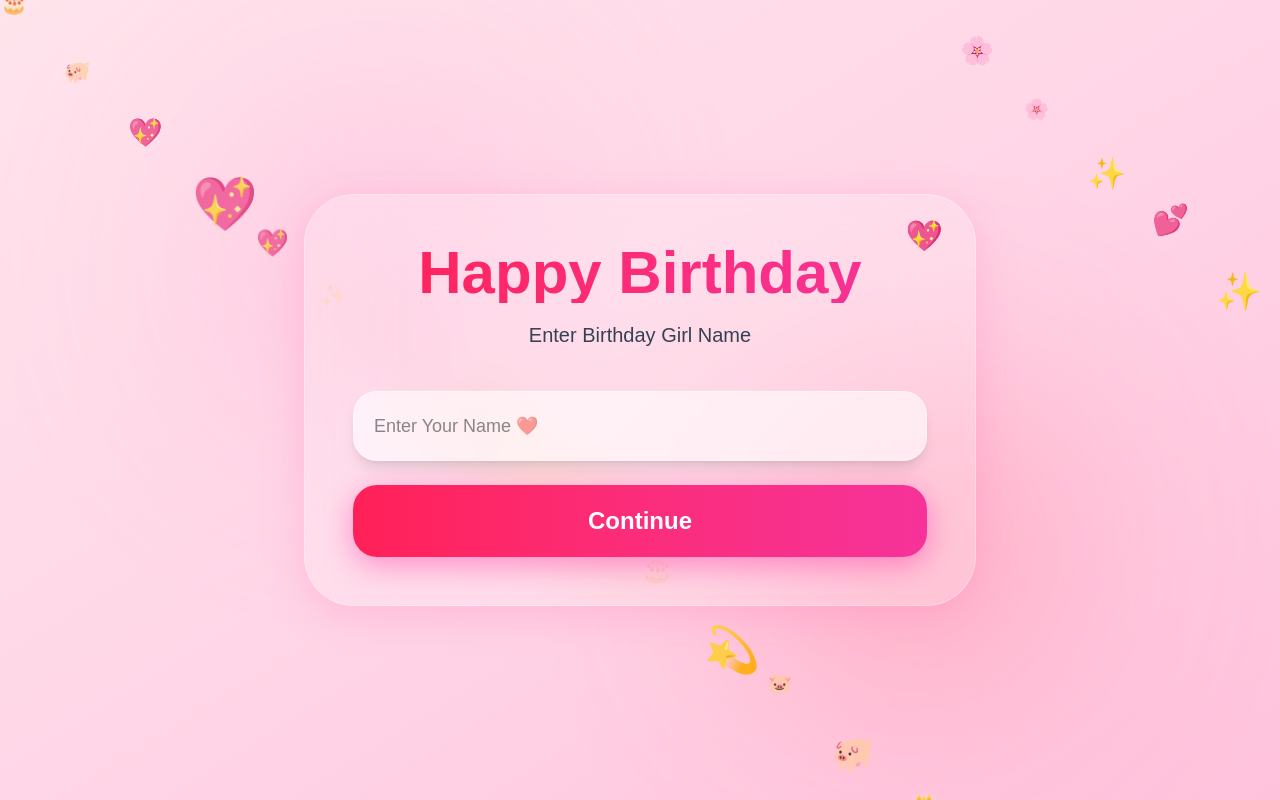
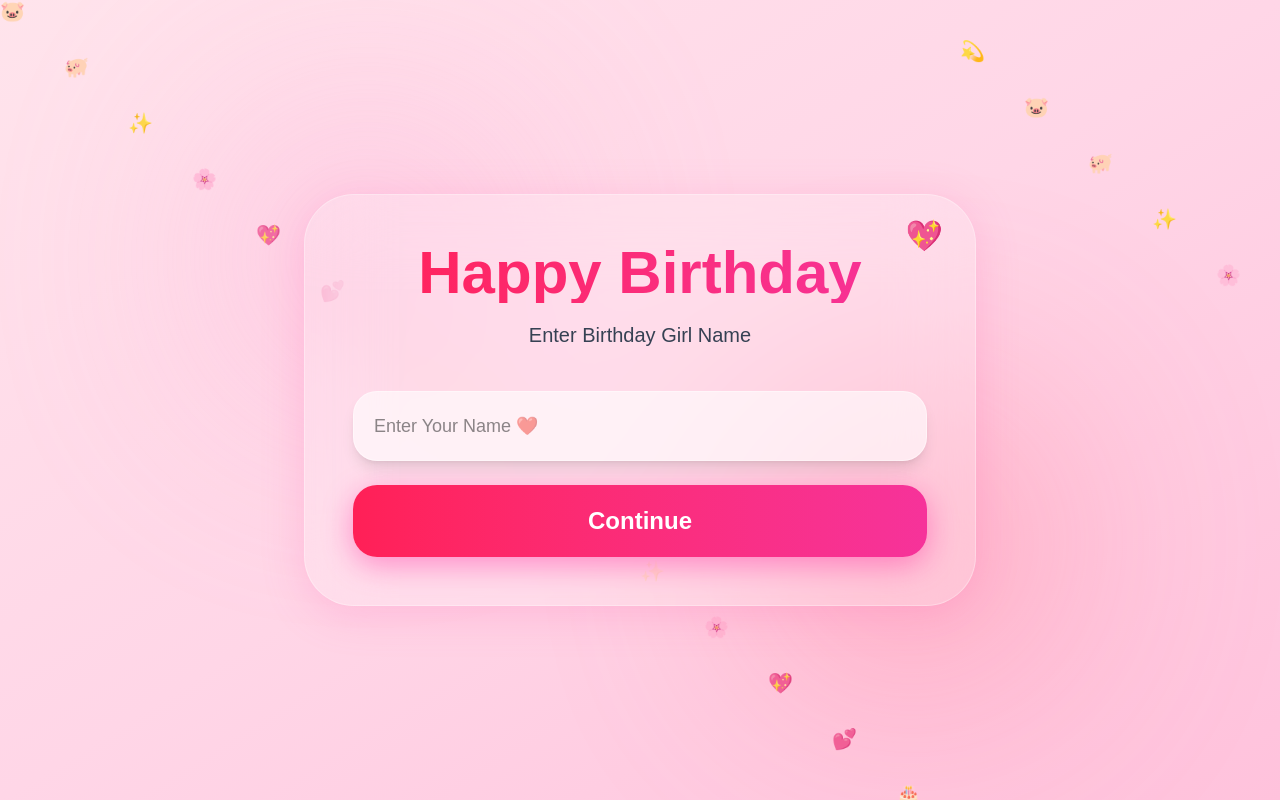
Before and after one commit to praveenprakash29/birthday-website.P3, a Next.js app: page / in a window 1280 px wide. Built offline with nearby package versions, Linux system fonts and the light colour scheme.

Commit message:
remove random and window

```diff
--- a/app/page.tsx
+++ b/app/page.tsx
@@ -183,17 +183,12 @@ export default function Home() {
                   style={{
                     left: `${(i * 5) % 100}%`,
                     top: `${(i * 7) % 100}%`,
-                    fontSize:
-  typeof window !== "undefined"
-    ? window.innerWidth < 768
-      ? `${12 + Math.random() * 18}px`
-      : `${18 + Math.random() * 35}px`
-    : "20px",
-                    animationDuration: `${2 + Math.random() * 4}s`,
+                   fontSize: "20px",
+                    animationDuration: "3s",
                     transform: `rotate(${i * 20}deg)`
                   }}
                 >
-                  {emojis[Math.floor(Math.random() * emojis.length)]}
+                  {emojis[i % emojis.length]}
                 </div>
               );
             })}
@@ -455,16 +450,11 @@ export default function Home() {
                   style={{
                     left: `${(i * 5) % 100}%`,
                     top: `${(i * 7) % 100}%`,
-                    fontSize:
-  typeof window !== "undefined"
-    ? window.innerWidth < 768
-      ? `${12 + Math.random() * 18}px`
-      : `${18 + Math.random() * 35}px`
-    : "20px",
-                    animationDuration: `${2 + Math.random() * 4}s`,
+                   fontSize: "20px",
+                    animationDuration: "3s",
                   }}
                 >
-                  {emojis[Math.floor(Math.random() * emojis.length)]}
+                  {emojis[i % emojis.length]}
                 </div>
               );
             })}
```
